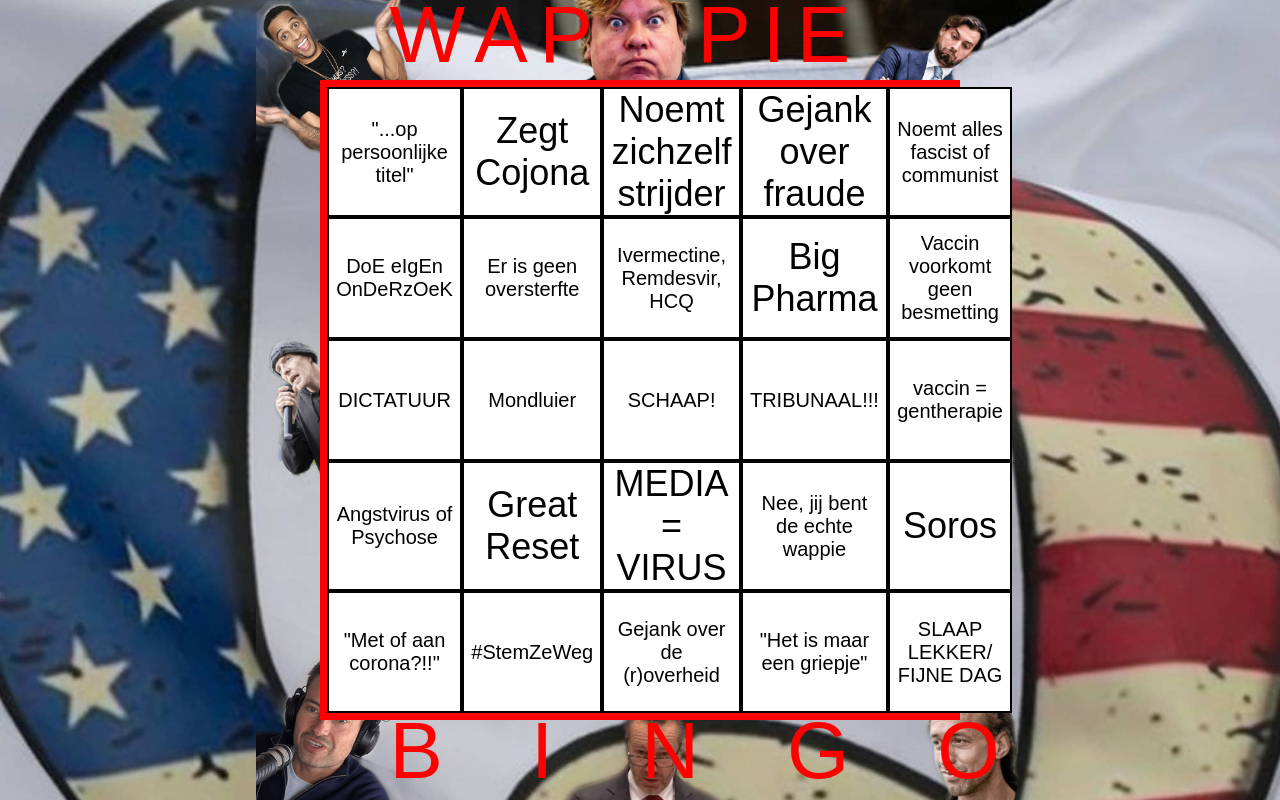
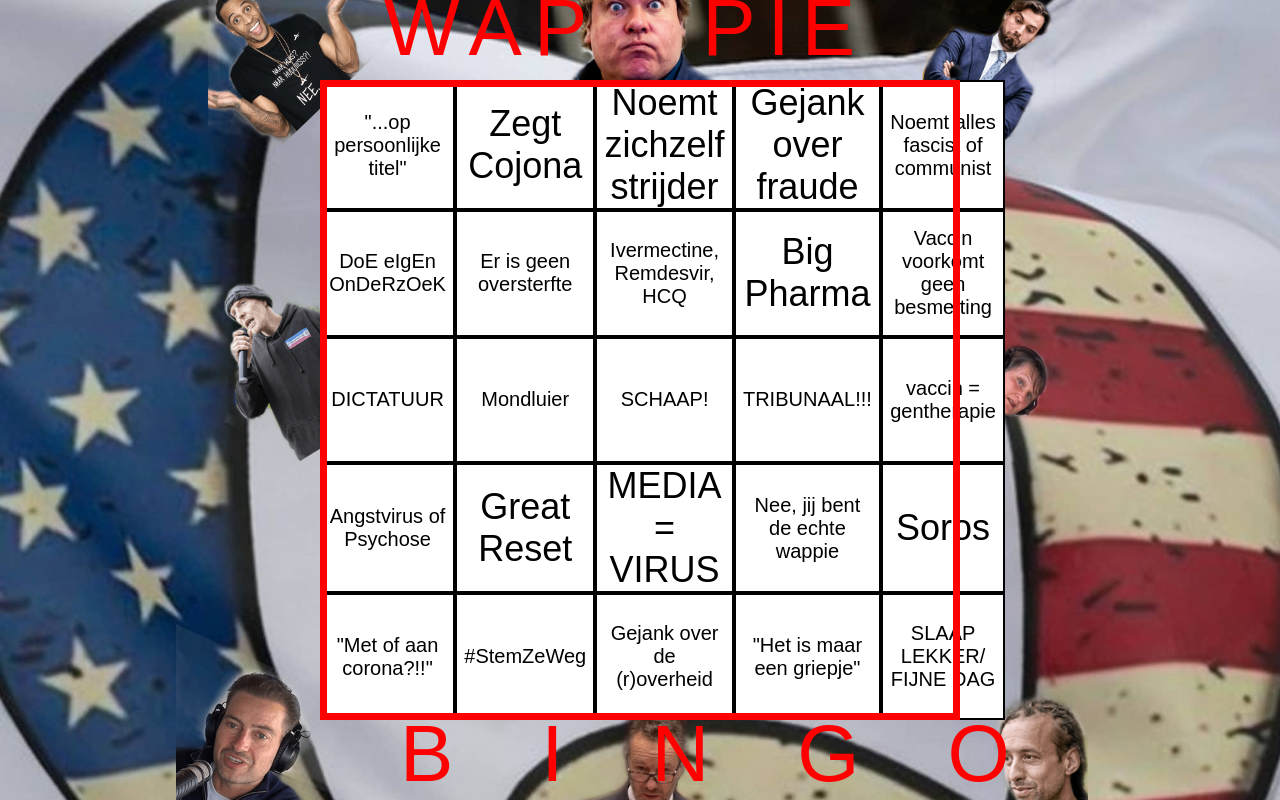
Before and after one commit to patrick-ve/persco-bingo, a Nuxt app: page / in a window 1280 px wide. Built offline with nearby package versions, Linux system fonts and the light colour scheme.

Commit message:
Change pointer

```diff
--- a/layouts/default.vue
+++ b/layouts/default.vue
@@ -110,6 +110,7 @@ section {
 }
 body {
   line-height: 1;
+  cursor: url('~assets/images/illuminati_cursor.png'), auto;
 }
 ol,
 ul {
--- a/pages/index.vue
+++ b/pages/index.vue
@@ -1,7 +1,7 @@
 <template>
   <main class="container">
     <div class="container__canvas"></div>
-
+    <div class="container__grid">
       <div class="container__wappie container__wappie--jayjay js-jayjay"></div>
       <div class="container__wappie container__wappie--jensen js-jensen"></div>
       <div class="container__wappie container__wappie--baudet js-baudet"></div>
@@ -13,10 +13,9 @@
       <div class="container__wappie container__wappie--frans js-frans"></div>
       <div class="container__wappie container__wappie--tinus js-tinus"></div>
 
-    <div class="container__grid">
       <span class="container__wap js-wap">WAP</span>
       <span class="container__pie js-pie">PIE</span>
-      <span class="container__bingo">BINGO</span>
+      <span class="container__bingo js-bingo">BINGO</span>
       <button
         v-for="item in items"
         :key="item.id"
@@ -65,7 +64,6 @@ import confetti from 'canvas-confetti'
 export default {
   data() {
     return {
-      AUDIO_ALLOWED: true,
       counter: 0,
       duration: null,
       items: [
@@ -236,6 +234,7 @@ export default {
     loadingAnimationHandler() {
       const wap = this.$el.querySelector('.js-wap')
       const pie = this.$el.querySelector('.js-pie')
+      const bingo = this.$el.querySelector('.js-bingo')
 
       gsap.to([wap, pie], {
         yPercent: -115,
@@ -243,12 +242,33 @@ export default {
         ease: 'expo.inOut',
         delay: 0.8,
       })
+
+      gsap.fromTo(
+        bingo,
+        {
+          // letterSpacing: '1px',
+          autoAlpha: 0,
+        },
+        {
+          // letterSpacing: '88px',
+          autoAlpha: 1,
+          duration: 2,
+          delay: 1.7,
+          ease: 'expo.inOut',
+        }
+      )
     },
 
     audioHandler(item) {
       item.pressed ? this.counter++ : this.counter--
 
       if (item.reset) {
+        if (this.counter >= 5) {
+          const bingo = this.$el.querySelector('.js-bingo')
+          bingo.textContent = 'BINGO'
+          gsap.to(bingo, { xPercent: 0 })
+        }
+
         this.counter = 0
 
         this.items.forEach((item) => {
@@ -264,6 +284,12 @@ export default {
         audioEffects[Math.floor(Math.random() * audioEffects.length)]
 
       randomAudio.play()
+
+      if (this.counter === 5) {
+        const bingo = this.$el.querySelector('.js-bingo')
+        bingo.textContent = '   5G'
+        gsap.to(bingo, { xPercent: 150 })
+      }
 
       if (this.counter === 24) {
         const canvas = document.createElement('canvas')
@@ -324,6 +350,10 @@ $color-blue: #2b4162;
 $color-green: #0b6e4f;
 $color-white: #e0e0e2;
 
+main {
+  cursor: url('/illuminati_cursor.png') !important;
+}
+
 .container {
   position: relative;
   width: 100vw;
@@ -365,10 +395,12 @@ $color-white: #e0e0e2;
 
   &__bingo {
     position: absolute;
-    bottom: -12.5%;
-    left: 10%;
+    bottom: -11.5%;
+    left: 12.5%;
     font-size: 5rem;
     letter-spacing: 88px;
+    opacity: 0;
+    visibility: hidden;
     color: red;
     z-index: 10;
   }
@@ -378,58 +410,59 @@ $color-white: #e0e0e2;
     width: 15vw;
     height: 15vw;
     background-size: cover;
+    z-index: -5;
 
     &--jayjay {
-      left: 20vw;
-      top: 0;
+      left: -17.5%;
+      top: -15%;
       background-image: url('~assets/images/Tisjeboy.png');
     }
 
     &--jensen {
-      left: 42.5vw;
-      top: 0;
+      left: 35%;
+      top: -15%;
       height: 7.5vw;
       width: 15vw;
       background-image: url('~assets/images/Robert_Jensen.png');
     }
 
     &--baudet {
-      right: 22.5vw;
-      top: 0;
+      right: -15%;
+      top: -15%;
       background-image: url('~assets/images/Thierry_Bidet.png');
     }
 
     &--ossenbaard {
-      right: 21.5vw;
-      top: 30vh;
+      right: -15%;
+      top: 30%;
       background-image: url('~assets/images/Janet_Ossebaard.png');
     }
 
     &--engel {
-      right: 20.5vw;
-      bottom: 0;
+      right: -20%;
+      bottom: -15%;
       height: 10vw;
       width: 15vw;
       background-image: url('~assets/images/Villain_Engel.png');
     }
 
     &--haga {
-      right: 42.5vw;
-      bottom: 0;
+      right: 35%;
+      bottom: -15%;
       height: 7.5vw;
       width: 15vw;
       background-image: url('~assets/images/Wybren_van_Haga.png');
     }
 
     &--frans {
-      left: 20vw;
-      bottom: 0;
+      left: -22.5%;
+      bottom: -15%;
       background-image: url('~assets/images/Lamme_Frans.png');
     }
 
     &--tinus {
-      left: 21vw;
-      bottom: 35vh;
+      left: -15%;
+      top: 30%;
       background-image: url('~assets/images/Staatsmongool_Tinus.png');
     }
   }
@@ -453,7 +486,6 @@ $color-white: #e0e0e2;
 
   &__grid {
     position: relative;
-    z-index: 2;
     margin: 0 auto;
     display: grid;
     grid-template-columns: repeat(5, 1fr);
@@ -461,7 +493,19 @@ $color-white: #e0e0e2;
     width: 80vh;
     height: 80vh;
     text-align: center;
+    z-index: 20;
+
+    &::before {
+      position: absolute;
+      content: '';
+      width: 100%;
+      height: 100%;
+      top: 0;
+      left: 0;
       border: 7px solid red;
+      z-index: 50;
+      pointer-events: none;
+    }
   }
 
   &__item {
@@ -469,9 +513,9 @@ $color-white: #e0e0e2;
     color: black;
     border: 2px solid black;
     font-size: 1.25rem;
-    cursor: pointer;
     position: relative;
     font-weight: regular;
+    cursor: pointer;
 
     & p {
       display: block;
```
Also changed, not shown: assets/images/illuminati_cursor.png (added), static/illuminati_cursor.png (added). Lines whose indentation alone changed are shown as unchanged.
